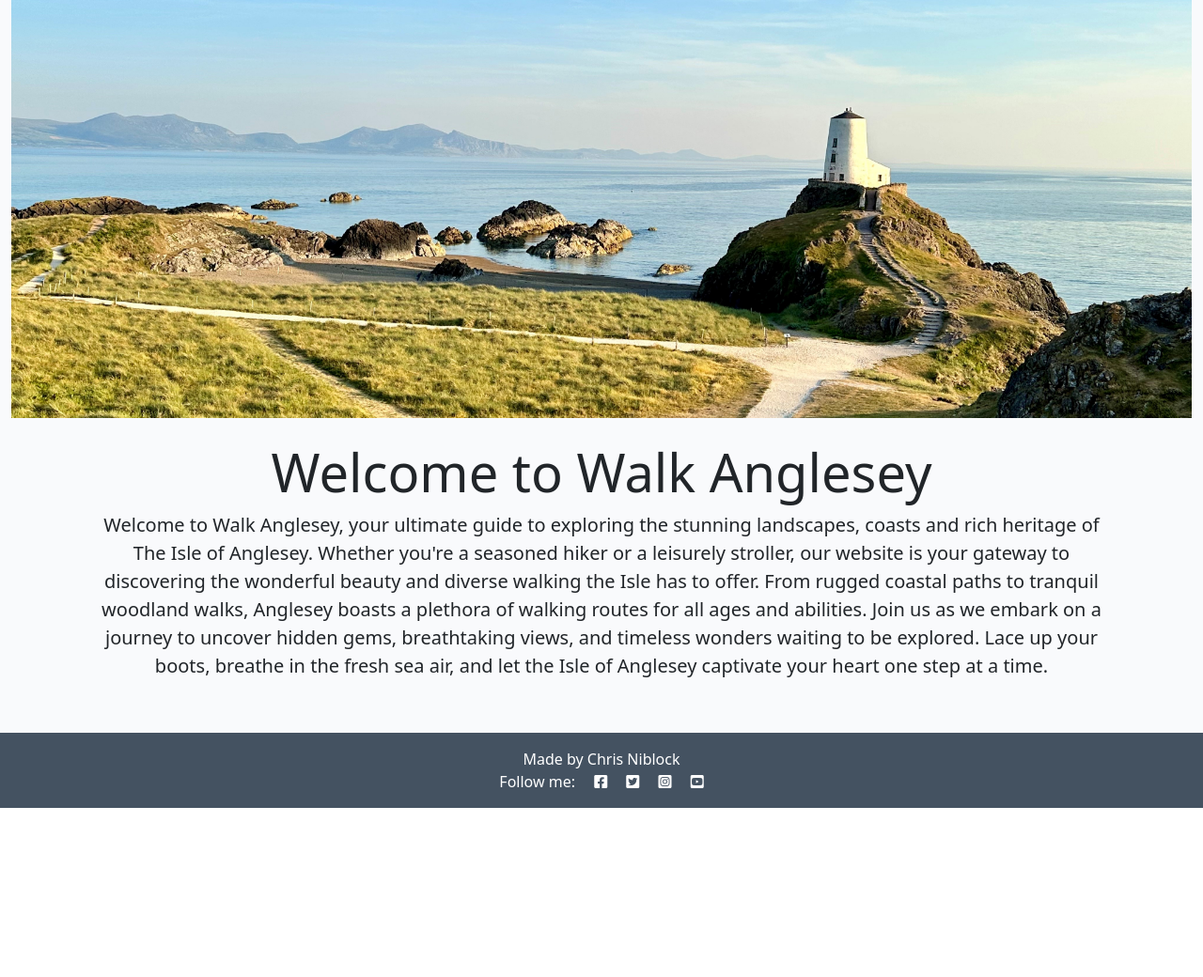
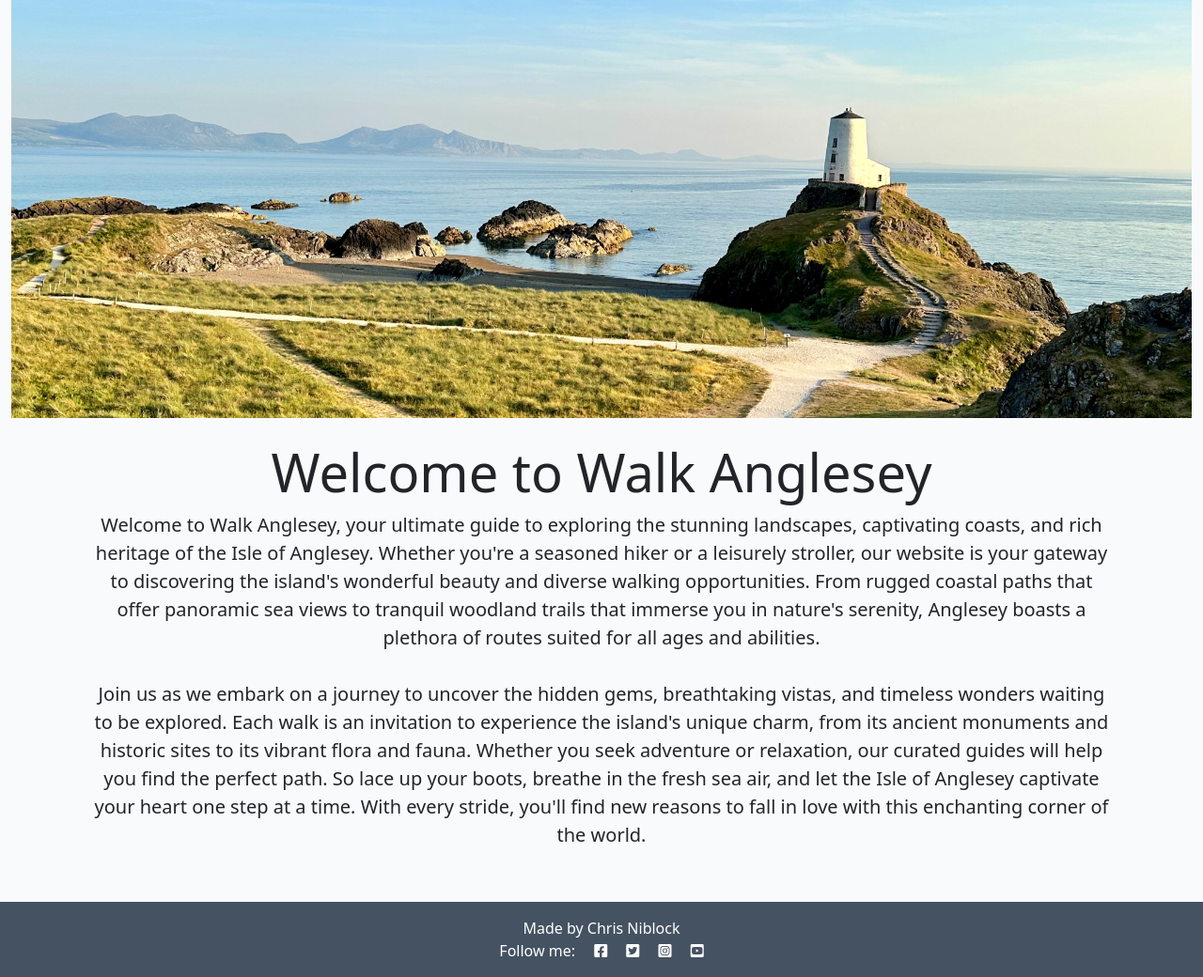
Before and after one commit to cniblock/Walking-Anglesey, a Django app: page / in a window 1280 px wide. Shown: the part 117-1157 px from the top of the page at 94% size. Before the commit the page ends 977 px from the top, so only its background shows below. Run offline with Django 5.2, Linux system fonts and the light colour scheme; data that the repository does not hold is empty.

Commit message:
added more content to title text

```diff
--- a/walks/templates/walks/index.html
+++ b/walks/templates/walks/index.html
@@ -11,11 +11,16 @@
         <section class="text-center my-4">
             <div class="container">
                 <h1 class="display-4">Welcome to Walk Anglesey</h1>
-                <p class="lead">Welcome to Walk Anglesey, your ultimate guide to exploring the stunning landscapes, coasts and rich heritage of The Isle of Anglesey.
-                    Whether you're a seasoned hiker or a leisurely stroller, our website is your gateway to discovering the wonderful beauty and diverse walking the Isle has
-                    to offer. From rugged coastal paths to tranquil woodland walks, Anglesey boasts a plethora of walking routes for all ages and abilities.
-                    Join us as we embark on a journey to uncover hidden gems, breathtaking views, and timeless wonders waiting to be explored.
-                    Lace up your boots, breathe in the fresh sea air, and let the Isle of Anglesey captivate your heart one step at a time.
+                <p class="lead">Welcome to Walk Anglesey, your ultimate guide to exploring the stunning landscapes,
+                    captivating coasts, and rich heritage of the Isle of Anglesey. Whether you're a seasoned hiker or a leisurely stroller,
+                    our website is your gateway to discovering the island's wonderful beauty and diverse walking opportunities.
+                    From rugged coastal paths that offer panoramic sea views to tranquil woodland trails that immerse you in nature's serenity,
+                    Anglesey boasts a plethora of routes suited for all ages and abilities.<br>
+                    <br>
+                    Join us as we embark on a journey to uncover the hidden gems, breathtaking vistas, and timeless wonders waiting to be explored.
+                    Each walk is an invitation to experience the island's unique charm, from its ancient monuments and historic sites to its vibrant flora and fauna.
+                    Whether you seek adventure or relaxation, our curated guides will help you find the perfect path. So lace up your boots, breathe in the fresh sea air,
+                    and let the Isle of Anglesey captivate your heart one step at a time. With every stride, you'll find new reasons to fall in love with this enchanting corner of the world.
                 </p>
             </div>
         </section>
```
